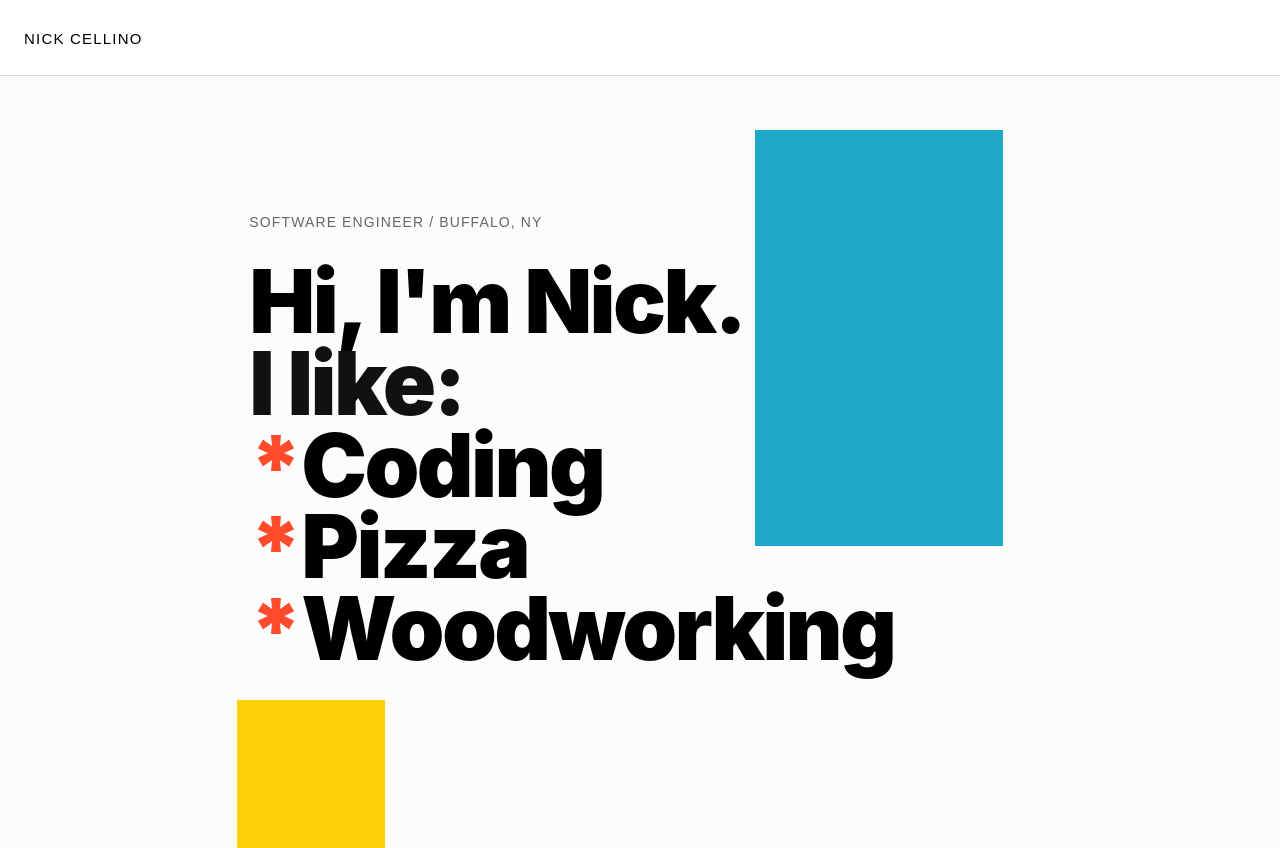
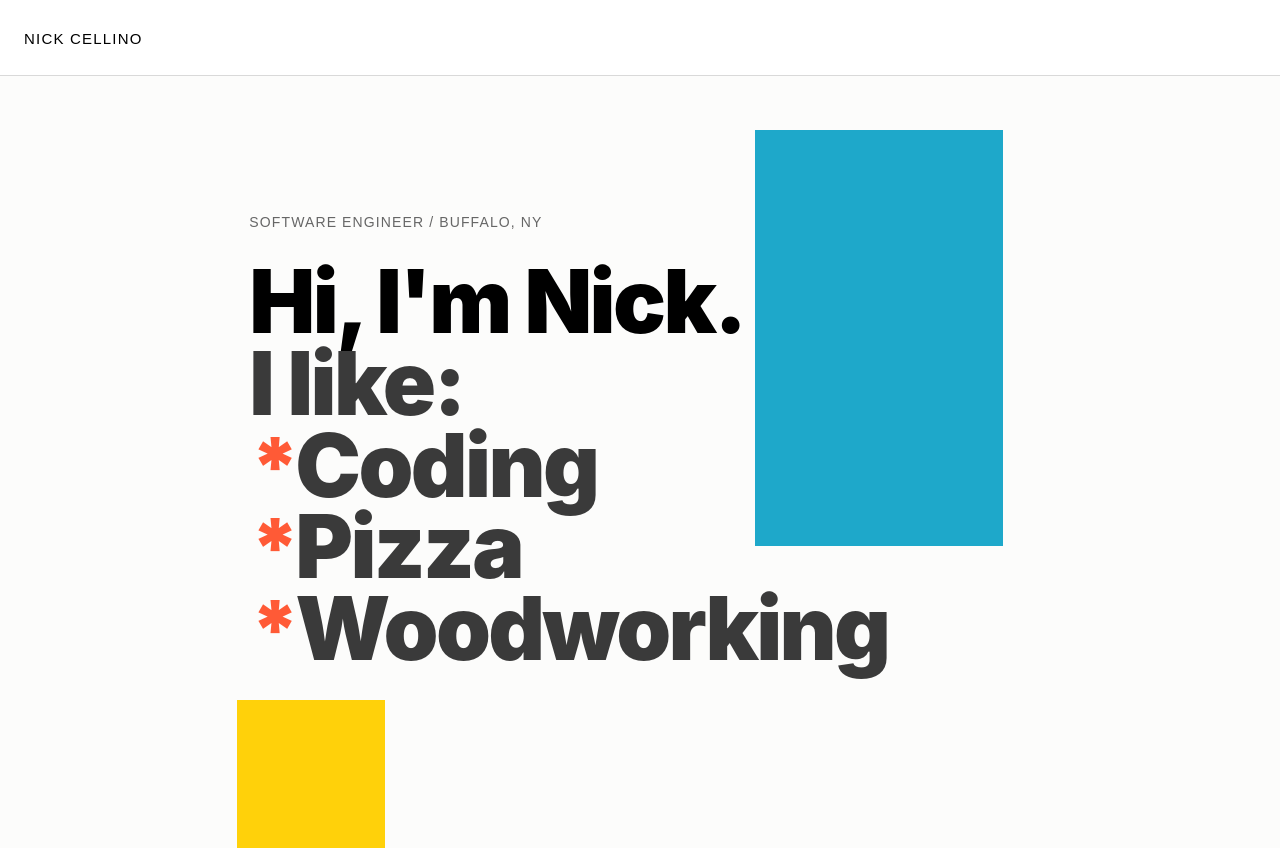
Before and after one commit to NickCellino/nickcellino.github.io, a plain HTML site: page index.html in a window 1280 px wide. Shown: the top 848 px of the page. Drawn offline with Linux system fonts and the light colour scheme; a web font is replaced by a local one.

Commit message:
tweak hero a bit more

```diff
--- a/stylesheets/style.css
+++ b/stylesheets/style.css
@@ -203,19 +203,25 @@ body > header {
 }
 
 .hero-line-soft {
-  color: #111;
+  color: #3A3A3A;
 }
 
 .hero-list-line {
   display: grid;
-  grid-template-columns: 52px 1fr;
+  grid-template-columns: 40px 1fr;
   align-items: baseline;
+  column-gap: 6px;
+}
+
+.hero-list-line > span:last-child {
+  color: #3A3A3A;
 }
 
 .accent {
   display: inline-block;
-  color: #FF4B2B;
-  transform: translateY(2px);
+  color: #FF5A36;
+  transform: translateY(1px) scale(0.92);
+  transform-origin: center;
 }
 
 /* Swiss Design Geometric Accents */
@@ -545,7 +551,8 @@ button:hover {
   }
 
   .hero-list-line {
-    grid-template-columns: 32px 1fr;
+    grid-template-columns: 26px 1fr;
+    column-gap: 4px;
   }
 
   .site-menu {
```
